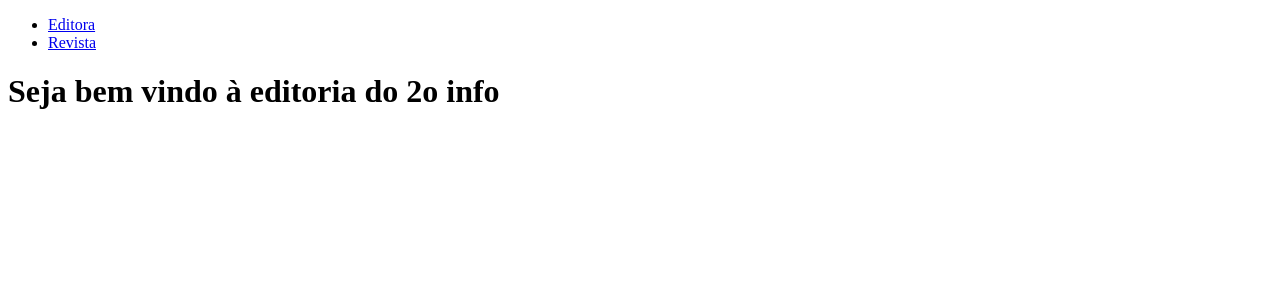
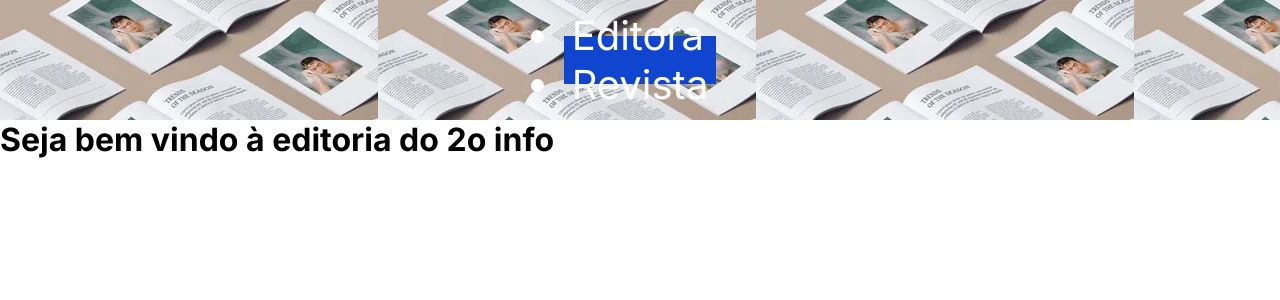
Before and after one commit to AnaLuizaFreschi/FlaskNovo, a Flask app: page / in a window 1280 px wide. Shown: the top 300 px of the page. Run offline with Flask 3, Linux system fonts and the light colour scheme; parts of the project's set-up code (start-up, migrations or seed data) failed here and were passed over.

Commit message:
TrabalhoAenviar

```diff
--- a/modulos/editora/templates/editora.html
+++ b/modulos/editora/templates/editora.html
@@ -17,10 +17,10 @@
             <th>Nome</th>
             <th>Cidade</th>
         </tr>
-        {% for E in dados %}
+        {% for e in dados %}
         <tr>
-            <td>{{u.nome}}</td>
-            <td>{{u.cidade}}</td>
+            <td>{{e.nome}}</td>
+            <td>{{e.cidade}}</td>
         </tr>
         {% endfor %}
     </table>
--- a/modulos/revista/revista.py
+++ b/modulos/revista/revista.py
@@ -19,11 +19,10 @@ def add():
 @bp_revista.route('/save', methods=['POST'])
 def save():
     id_editora = request.form.get('id_editora')
-    id_revista = request.form.get('id_revista')
     titulo = request.form.get('titulo')
     edicao = request.form.get('edicao')
-    if id_editora and id_revista and titulo and edicao:
-        objeto = Revistas(id_editora, id_revista, titulo, edicao)
+    if id_editora and titulo and edicao:
+        objeto = Revistas(id_editora, titulo, edicao)
         db.session.add(objeto)
         db.session.commit()
         flash('Revista salva com sucesso!')
--- a/modulos/revista/templates/revista_add.html
+++ b/modulos/revista/templates/revista_add.html
@@ -14,8 +14,8 @@
             <label for="editora">Editora: </label>
             <select name="id_editora" id="editora" required>
                 <option value=""></option>
-                {% for r in revista %}
-                <option value="{{r.id}}">{{r.editora}}</option>
+                {% for r in editoras %}
+                <option value="{{r.id_editora}}">{{r.nome}}</option>
                 {% endfor %}
             </select>
         </div>
--- a/static/css/estilo.css
+++ b/static/css/estilo.css
@@ -0,0 +1,85 @@
+@import url('https://fonts.googleapis.com/css2?family=Inter:wght@100..900&display=swap');
+
+* {
+    box-sizing: border-box;
+    margin: 0;
+    padding: 0;
+    outline: 0;
+    font-family: 'Inter';
+}
+
+:root {
+    --primeiro: #ffffff;
+    --segundo: #551010;
+    --terceiro: #d9d9d9;
+    --quarto: #1046cf;
+    --quinto: #148943;
+    --black: #000000;
+    --white: #ffffff;
+}
+
+header {
+    display: flex;
+    justify-content: center;
+    height: 120px;
+    background-image: url("./img/imagem 10.jpeg");
+    font-size: 2.5rem;
+    color: #ffffff;
+    align-items: center;
+}
+
+nav {
+    display: flex;
+    align-items: center;
+    background-color: var(--quarto);
+    height: 3rem;
+    justify-content: space-around;
+
+}
+
+nav a {
+    margin: 0 0.5rem;
+    color: #ffffff;
+    text-decoration: none;
+}
+
+main {
+    min-height: calc(100vh - 6.5rem - 120px);
+}
+
+
+main.login section aside {
+    margin: 0.7rem 0;
+}
+
+header nav a.voltar {
+    color: var(--segundo);
+    margin: 1rem;
+}
+
+article div ol li a {
+    color: #000000;
+    text-decoration: none;
+}
+
+article div,
+article p {
+    min-height: 100vh;
+
+}
+
+article p a {
+    display: block;
+    color: #000000;
+    text-decoration: none;
+}
+
+footer {
+    display: flex;
+    align-items: center;
+    background-color: var(--quarto);
+    height: 3.5rem;
+    display: flex;
+    justify-content: 0 0.5rem;
+    color: #ffffff;
+}
```
Also changed, not shown: migrations/versions/bc18bfc763a2_migração_inicial.py (added, +42 -0 lines), models.py (+5 -4 lines), static/img/imagem 10.jpeg (added).
